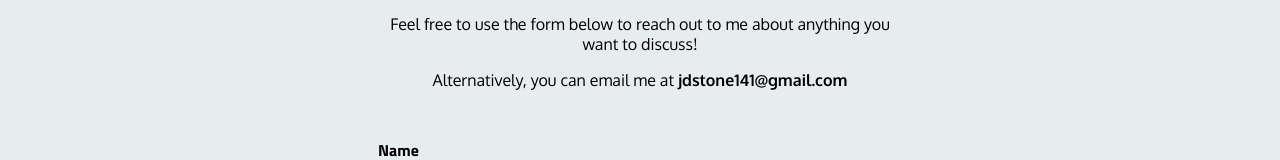
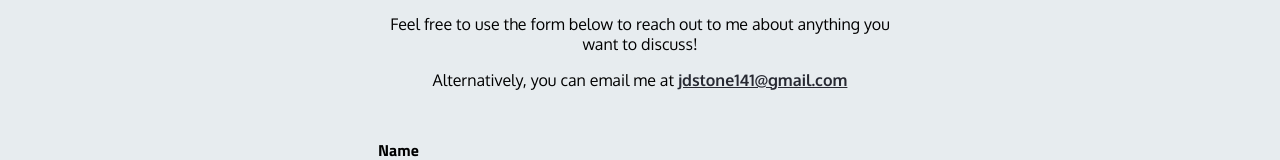
Before and after one commit to JStone1/Portfolio-Site, a React (Vite) app: page /contact in a window 1280 px wide. Shown: the part 272-432 px from the top of the page. Built offline with nearby package versions, Linux system fonts and the light colour scheme.

Commit message:
Wrapped email in mailto anchor tag

```diff
--- a/src/components/ContactForm/ContactForm.scss
+++ b/src/components/ContactForm/ContactForm.scss
@@ -1,4 +1,9 @@
 @import "src/styles/index.scss";
+
+.email-link {
+  color: $primary-colour;
+  text-decoration: underline;
+}
 
 .form-container {
   @include centerContent(column, center);
--- a/src/components/ContactForm/ContactForm.tsx
+++ b/src/components/ContactForm/ContactForm.tsx
@@ -102,7 +102,9 @@ function ContactForm({}: Props) {
             </p>
             <p>
               Alternatively, you can email me at{" "}
-              <strong>jdstone141@gmail.com</strong>
+              <a className="email-link" href="mailto: jdstone141@gmail.com">
+                <strong>jdstone141@gmail.com</strong>
+              </a>
             </p>
           </div>
           <div className="form-field">
```
